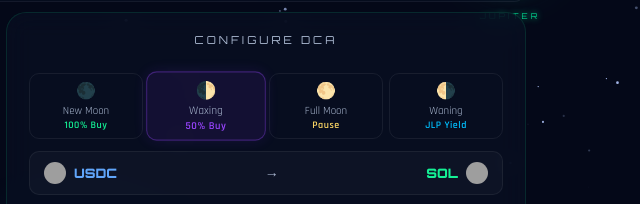
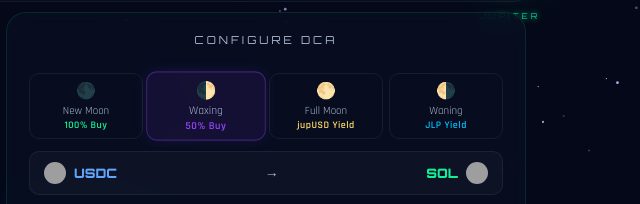
Before and after one commit to msurfx/lunar-dca-jupiter, a website: page index.html in a window 1280 px wide. Shown: the part 157-361 px from the top of the page, 640-1280 px from the left. Drawn offline with Linux system fonts and the light colour scheme; no server answers; grey boxes are pictures that could not be loaded.

Commit message:
feat: full moon tooltip updated to jupUSD yield

```diff
--- a/index.html
+++ b/index.html
@@ -456,7 +456,7 @@
         <div class="phases-grid">
           <div class="phase-chip" id="chip-new" onclick="window.showPhaseInfo('new',event)"><span class="chip-icon">🌑</span><span class="chip-name">New Moon</span><span class="chip-act" style="color:#14F195">100% Buy</span></div>
           <div class="phase-chip" id="chip-wax" onclick="window.showPhaseInfo('wax',event)"><span class="chip-icon">🌓</span><span class="chip-name">Waxing</span><span class="chip-act" style="color:#9945FF">50% Buy</span></div>
-          <div class="phase-chip" id="chip-full" onclick="window.showPhaseInfo('full',event)"><span class="chip-icon">🌕</span><span class="chip-name">Full Moon</span><span class="chip-act" style="color:#FFD966">Pause</span></div>
+          <div class="phase-chip" id="chip-full" onclick="window.showPhaseInfo('full',event)"><span class="chip-icon">🌕</span><span class="chip-name">Full Moon</span><span class="chip-act" style="color:#FFD966">jupUSD Yield</span></div>
           <div class="phase-chip" id="chip-wan" onclick="window.showPhaseInfo('wan',event)"><span class="chip-icon">🌗</span><span class="chip-name">Waning</span><span class="chip-act" style="color:#00BFFF">JLP Yield</span></div>
         </div>
         <div class="phase-info" id="phase-info"></div>
@@ -947,7 +947,7 @@
 const PHASE_INFO = {
   new: {color:'#14F195', title:'New Moon — Full Buy 🌑', text:'Prime accumulation window. MoonSurfer executes your full DCA amount in USDC→SOL. Historically the strongest 7-day period. Used as a timing signal by institutional traders.'},
   wax: {color:'#9945FF', title:'Waxing Phase — Light Buy 🌓', text:'Market building momentum. MoonSurfer executes 50% of your set DCA amount. Lighter position sizing reflects the transitional phase.'},
-  full: {color:'#FFD966', title:'Full Moon — Pause 🌕', text:'Historically volatile. No DCA executed. MoonSurfer waits and observes. Your USDC stays in your wallet ready for the next cycle.'},
+  full: {color:'#FFD966', title:'Full Moon — jupUSD Yield 🌕', text:'Historically volatile. No DCA executed. Instead, idle USDC is deposited into jupUSD on Jupiter Lend earning ~5.6% APY while waiting for the next new moon.'},
   wan: {color:'#00BFFF', title:'Waning Phase — JLP Yield 🌗', text:'No DCA buy. Idle USDC is deposited into Jupiter Liquidity Pool (JLP) to earn yield from perpetuals trading fees (~15% APY) while waiting for the next new moon.'},
 };
 
```
